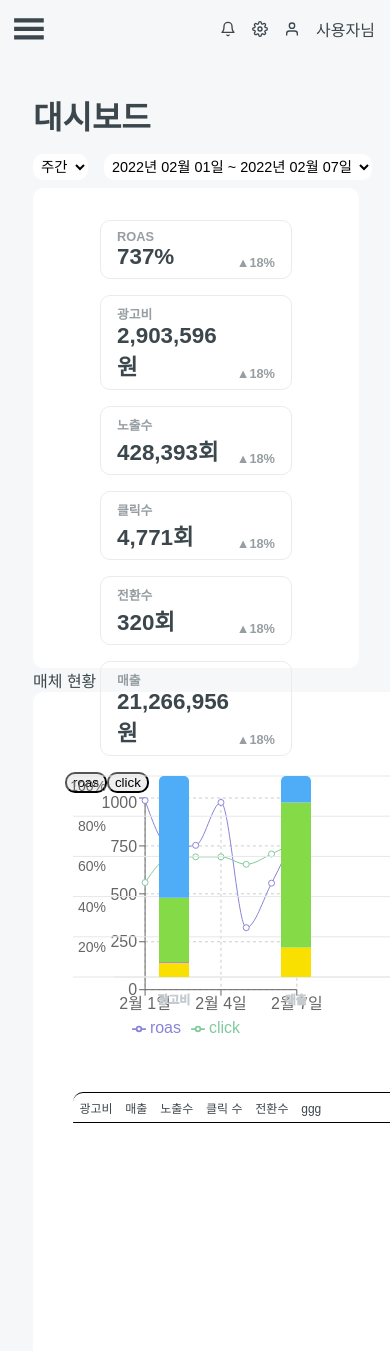
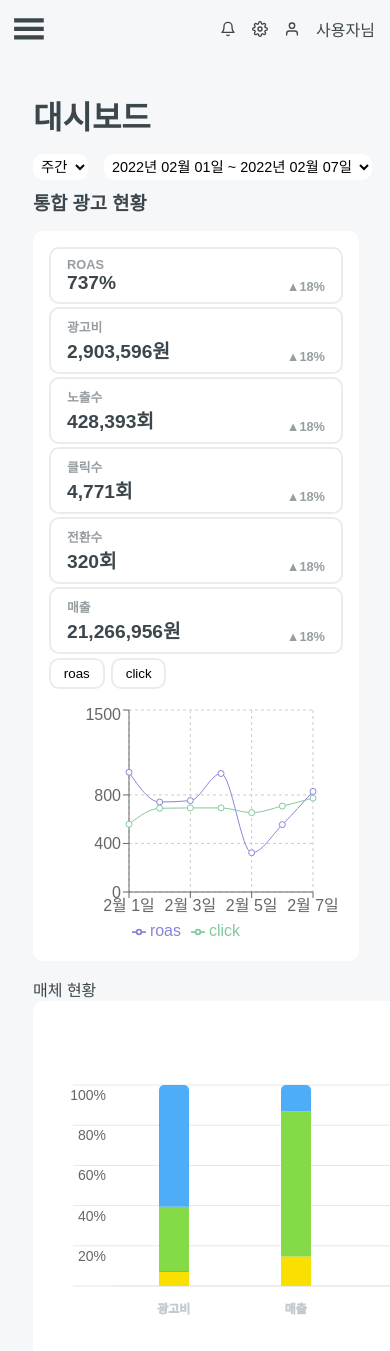
Before and after one commit to ysjkof/wanted-3team-ad-platform, a React (Vite) app: page /dashboard in a window 390 px wide. Shown: the top 1351 px of the page. Built offline with nearby package versions, Linux system fonts and the light colour scheme; data requests are answered from the project's data file.

Commit message:
style: TotalAdStatus 반응형 반영, UI 수정

```diff
--- a/src/components/TotalAdStatus.tsx
+++ b/src/components/TotalAdStatus.tsx
@@ -54,6 +54,8 @@ export default function TotalAdStatus({ selectedPeriod }: TotalAdStatusProps) {
 
   return (
     <Container>
+      <h3>통합 광고 현황</h3>
+      <Wrap>
         <CardContainer>
           {weeklyTotalData.map((data: singleDataCard) => (
             <Card>
@@ -65,11 +67,12 @@ export default function TotalAdStatus({ selectedPeriod }: TotalAdStatusProps) {
             </Card>
           ))}
         </CardContainer>
-      <div>
+        <ButtonContainer>
           <button>roas</button>
           <button>click</button>
-      </div>
-      <ResponsiveContainer width="100%" height="60%">
+        </ButtonContainer>
+        <ChartContainer>
+          <ResponsiveContainer width="100%" height="100%">
             <LineChart
               width={500}
               height={300}
@@ -83,34 +86,42 @@ export default function TotalAdStatus({ selectedPeriod }: TotalAdStatusProps) {
             >
               <CartesianGrid strokeDasharray="3 3" />
               <XAxis dataKey="dateformat" />
-          <YAxis />
+              <YAxis domain={[0, 1500]} />
               <Tooltip />
               <Legend />
               <Line type="monotone" dataKey="roas" stroke="#8884d8" />
               <Line type="monotone" dataKey="click" stroke="#82ca9d" />
             </LineChart>
           </ResponsiveContainer>
+        </ChartContainer>
+      </Wrap>
     </Container>
   );
 }
-
 const Container = styled.div`
-  height: 30rem;
-  padding: 2rem;
+  width: 100%;
+`;
+const Wrap = styled.div`
+  margin: 1rem 0;
+  padding: 1rem;
   background-color: white;
-  border-radius: 2rem;
+  border-radius: 1rem;
 `;
 
 const CardContainer = styled.dl`
   display: flex;
   justify-content: space-around;
   flex-wrap: wrap;
+  @media (max-width: 480px) {
+    flex-wrap: wrap;
+  }
 `;
+
 const Card = styled.div`
-  width: 12rem;
+  width: 30%;
   padding: 0.5rem 1rem;
   margin-bottom: 1rem;
-  border: 1px solid rgb(235, 235, 235);
+  border: 2px solid ${theme.borderColor};
   border-radius: 1rem;
   dt {
     font-size: 0.8rem;
@@ -122,7 +133,7 @@ const Card = styled.div`
     justify-content: space-between;
     align-items: flex-end;
     .value {
-      font-size: 1.4rem;
+      font-size: 1.2rem;
       font-weight: 700;
       color: ${theme.darkFontColor};
     }
@@ -132,4 +143,23 @@ const Card = styled.div`
       color: ${theme.lightFontColor};
     }
   }
+  @media (max-width: 480px) {
+    width: 100%;
+    margin-bottom: 0.2rem;
+  }
 `;
+
+const ButtonContainer = styled.div`
+  margin-bottom: 1rem;
+  button {
+    padding: 0.4rem 0.8rem;
+    margin-right: 0.4rem;
+    background: transparent;
+    border: 2px solid ${theme.borderColor};
+  }
+`;
+
+const ChartContainer = styled.div`
+  width: 100%;
+  height: 15rem;
+`;
```
Lines whose indentation alone changed are shown as unchanged.
